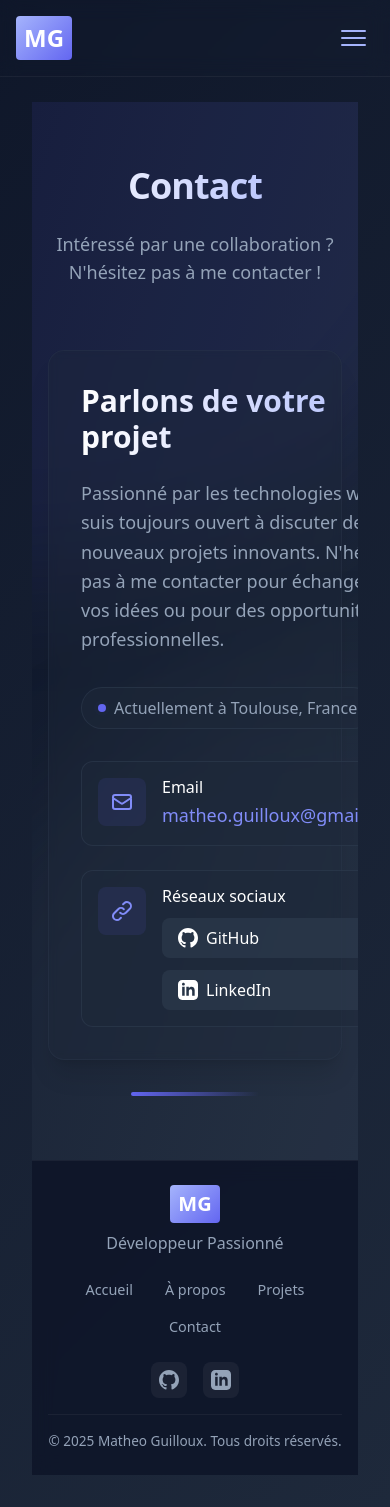
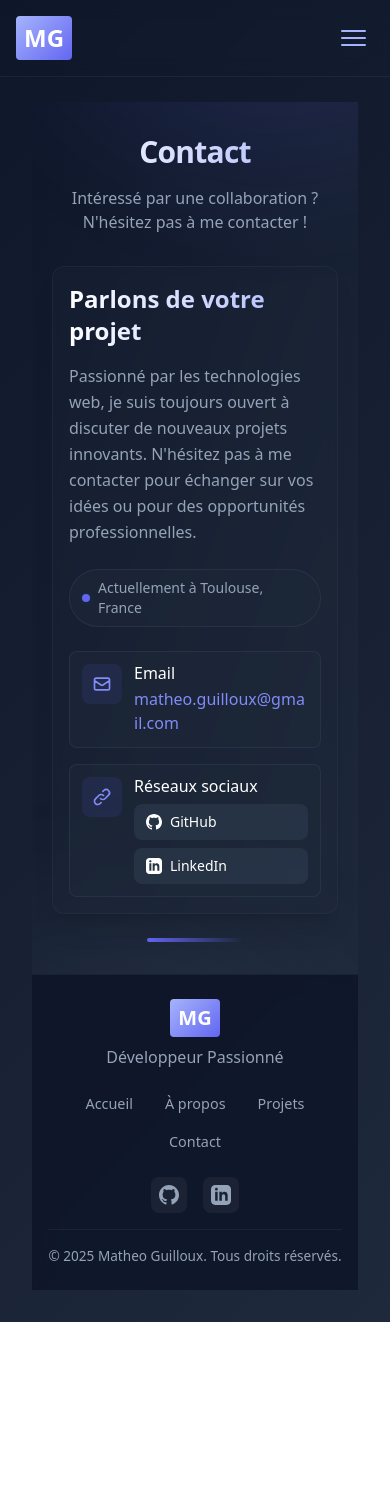
Before and after one commit to CaptainIgl00/portfolio, a Vue app: page /contact in a window 390 px wide. After the commit the page ends 1322 px from the top, so only its background shows below. Built offline with nearby package versions, Linux system fonts and the light colour scheme.

Commit message:
fix: amélioration de la responsivité des composants ProgressBar, SkillCard, TimelineItem et Contact

```diff
--- a/src/components/ProgressBar.vue
+++ b/src/components/ProgressBar.vue
@@ -1,10 +1,10 @@
 <template>
-  <div class="p-2 transition-all duration-300 hover:bg-primary-300/5 hover:translate-x-1 rounded">
-    <div class="flex justify-between items-center mb-2">
-      <span class="text-slate-200 font-medium text-sm">{{ name }}</span>
-      <span class="text-slate-400 text-xs italic">{{ level }}</span>
+  <div class="p-1 sm:p-1.5 md:p-2 transition-all duration-300 hover:bg-primary-300/5 hover:translate-x-1 rounded">
+    <div class="flex justify-between items-center mb-1 sm:mb-1.5 md:mb-2">
+      <span class="text-slate-200 font-medium text-xs sm:text-sm">{{ name }}</span>
+      <span class="text-slate-400 text-[10px] sm:text-xs italic">{{ level }}</span>
     </div>
-    <div class="h-1.5 bg-white/10 rounded overflow-hidden relative">
+    <div class="h-1 sm:h-1.5 bg-white/10 rounded overflow-hidden relative">
       <div
         class="h-full bg-gradient-to-r from-primary-300 to-primary-500 rounded transition-all duration-500 relative z-10"
         :class="{
--- a/src/views/Contact.vue
+++ b/src/views/Contact.vue
@@ -1,80 +1,80 @@
 <template>
-  <div class="min-h-screen bg-gradient-to-br from-slate-900 to-slate-800 py-16 px-4 sm:px-6 lg:px-8 relative overflow-hidden">
+  <div class="min-h-screen bg-gradient-to-br from-slate-900 to-slate-800 py-8 sm:py-12 lg:py-16 px-3 sm:px-6 lg:px-8 relative overflow-hidden">
     <!-- Background decorative elements -->
     <div class="absolute inset-0 overflow-hidden pointer-events-none">
-      <div class="absolute -top-1/2 -right-1/2 w-[1000px] h-[1000px] bg-indigo-500/10 rounded-full blur-3xl"></div>
-      <div class="absolute -bottom-1/2 -left-1/2 w-[1000px] h-[1000px] bg-slate-500/10 rounded-full blur-3xl"></div>
+      <div class="absolute -top-1/2 -right-1/2 w-[500px] sm:w-[750px] lg:w-[1000px] h-[500px] sm:h-[750px] lg:h-[1000px] bg-indigo-500/10 rounded-full blur-3xl"></div>
+      <div class="absolute -bottom-1/2 -left-1/2 w-[500px] sm:w-[750px] lg:w-[1000px] h-[500px] sm:h-[750px] lg:h-[1000px] bg-slate-500/10 rounded-full blur-3xl"></div>
     </div>
 
     <div class="max-w-7xl mx-auto relative">
-      <div class="text-center mb-16">
-        <h1 class="text-4xl md:text-6xl font-bold bg-gradient-to-r from-white to-indigo-300 bg-clip-text text-transparent mb-6 tracking-tight">
+      <div class="text-center mb-8 sm:mb-12 lg:mb-16">
+        <h1 class="text-3xl sm:text-4xl lg:text-6xl font-bold bg-gradient-to-r from-white to-indigo-300 bg-clip-text text-transparent mb-4 sm:mb-6 tracking-tight">
           Contact
         </h1>
-        <p class="text-slate-400 text-lg md:text-xl max-w-2xl mx-auto">
+        <p class="text-slate-400 text-base sm:text-lg lg:text-xl max-w-2xl mx-auto px-4">
           Intéressé par une collaboration ? N'hésitez pas à me contacter !
         </p>
       </div>
 
-      <div class="max-w-4xl mx-auto">
+      <div class="max-w-4xl mx-auto px-2 sm:px-4">
         <!-- Contact Info Section -->
-        <div class="bg-slate-800/30 backdrop-blur-sm border border-slate-700/30 rounded-2xl p-8 md:p-12 transition duration-300 hover:border-indigo-500/20 shadow-xl">
-          <div class="grid md:grid-cols-2 gap-8 md:gap-12">
+        <div class="bg-slate-800/30 backdrop-blur-sm border border-slate-700/30 rounded-xl sm:rounded-2xl p-4 sm:p-8 lg:p-12 transition duration-300 hover:border-indigo-500/20 shadow-xl">
+          <div class="grid sm:grid-cols-1 md:grid-cols-2 gap-6 md:gap-8 lg:gap-12">
             <div>
-              <h2 class="text-3xl font-bold bg-gradient-to-r from-white to-indigo-300 bg-clip-text text-transparent mb-6">
+              <h2 class="text-2xl sm:text-3xl font-bold bg-gradient-to-r from-white to-indigo-300 bg-clip-text text-transparent mb-4 sm:mb-6">
                 Parlons de votre projet
               </h2>
 
-              <p class="text-slate-400 text-lg leading-relaxed">
+              <p class="text-slate-400 text-base sm:text-lg leading-relaxed">
                 Passionné par les technologies web, je suis toujours ouvert à discuter de nouveaux projets innovants. N'hésitez pas à me contacter pour échanger sur vos idées ou pour des opportunités professionnelles.
               </p>
 
               <!-- Location with animation -->
-              <div class="mt-8 inline-flex items-center space-x-2 bg-slate-800/50 px-4 py-2 rounded-full border border-slate-700/50">
+              <div class="mt-6 sm:mt-8 inline-flex items-center space-x-2 bg-slate-800/50 px-3 sm:px-4 py-2 rounded-full border border-slate-700/50">
                 <div class="relative">
                   <div class="w-2 h-2 bg-indigo-500 rounded-full"></div>
                   <div class="w-2 h-2 bg-indigo-500 rounded-full absolute top-0 left-0 animate-ping"></div>
                 </div>
-                <span class="text-slate-400">Actuellement à Toulouse, France</span>
+                <span class="text-slate-400 text-sm sm:text-base">Actuellement à Toulouse, France</span>
               </div>
             </div>
 
-            <div class="space-y-6">
+            <div class="space-y-4 sm:space-y-6">
               <!-- Email -->
-              <div class="group flex items-start space-x-4 p-4 bg-slate-800/50 rounded-xl border border-slate-700/50 transition duration-300 hover:border-indigo-500/30 hover:transform hover:-translate-y-1">
-                <div class="flex-shrink-0 w-12 h-12 flex items-center justify-center bg-indigo-500/10 rounded-lg text-indigo-400 group-hover:scale-110 transition duration-300">
-                  <svg xmlns="http://www.w3.org/2000/svg" class="h-6 w-6" fill="none" viewBox="0 0 24 24" stroke="currentColor">
+              <div class="group flex items-start space-x-3 sm:space-x-4 p-3 sm:p-4 bg-slate-800/50 rounded-lg sm:rounded-xl border border-slate-700/50 transition duration-300 hover:border-indigo-500/30 hover:transform hover:-translate-y-1">
+                <div class="flex-shrink-0 w-10 sm:w-12 h-10 sm:h-12 flex items-center justify-center bg-indigo-500/10 rounded-lg text-indigo-400 group-hover:scale-110 transition duration-300">
+                  <svg xmlns="http://www.w3.org/2000/svg" class="h-5 sm:h-6 w-5 sm:w-6" fill="none" viewBox="0 0 24 24" stroke="currentColor">
                     <path stroke-linecap="round" stroke-linejoin="round" stroke-width="2" d="M3 8l7.89 5.26a2 2 0 002.22 0L21 8M5 19h14a2 2 0 002-2V7a2 2 0 00-2-2H5a2 2 0 00-2 2v10a2 2 0 002 2z" />
                   </svg>
                 </div>
-                <div>
+                <div class="flex-grow min-w-0">
                   <h3 class="text-white font-medium mb-1 group-hover:text-indigo-300 transition-colors">Email</h3>
-                  <a href="mailto:matheo.guilloux@gmail.com" class="text-indigo-400 hover:text-indigo-300 transition-colors text-lg">
+                  <a href="mailto:matheo.guilloux@gmail.com" class="text-indigo-400 hover:text-indigo-300 transition-colors text-base sm:text-lg break-all">
                     matheo.guilloux@gmail.com
                   </a>
                 </div>
               </div>
 
               <!-- Social Links -->
-              <div class="group flex items-start space-x-4 p-4 bg-slate-800/50 rounded-xl border border-slate-700/50 transition duration-300 hover:border-indigo-500/30 hover:transform hover:-translate-y-1">
-                <div class="flex-shrink-0 w-12 h-12 flex items-center justify-center bg-indigo-500/10 rounded-lg text-indigo-400 group-hover:scale-110 transition duration-300">
-                  <svg xmlns="http://www.w3.org/2000/svg" class="h-6 w-6" fill="none" viewBox="0 0 24 24" stroke="currentColor">
+              <div class="group flex items-start space-x-3 sm:space-x-4 p-3 sm:p-4 bg-slate-800/50 rounded-lg sm:rounded-xl border border-slate-700/50 transition duration-300 hover:border-indigo-500/30 hover:transform hover:-translate-y-1">
+                <div class="flex-shrink-0 w-10 sm:w-12 h-10 sm:h-12 flex items-center justify-center bg-indigo-500/10 rounded-lg text-indigo-400 group-hover:scale-110 transition duration-300">
+                  <svg xmlns="http://www.w3.org/2000/svg" class="h-5 sm:h-6 w-5 sm:w-6" fill="none" viewBox="0 0 24 24" stroke="currentColor">
                     <path stroke-linecap="round" stroke-linejoin="round" stroke-width="2" d="M13.828 10.172a4 4 0 00-5.656 0l-4 4a4 4 0 105.656 5.656l1.102-1.101m-.758-4.899a4 4 0 005.656 0l4-4a4 4 0 00-5.656-5.656l-1.1 1.1" />
                   </svg>
                 </div>
-                <div class="flex-grow">
-                  <h3 class="text-white font-medium mb-3 group-hover:text-indigo-300 transition-colors">Réseaux sociaux</h3>
-                  <div class="flex flex-col sm:flex-row gap-3">
+                <div class="flex-grow min-w-0">
+                  <h3 class="text-white font-medium mb-2 sm:mb-3 group-hover:text-indigo-300 transition-colors">Réseaux sociaux</h3>
+                  <div class="flex flex-col xs:flex-row gap-2 sm:gap-3">
                     <a href="https://github.com/captainigl00" target="_blank"
-                      class="inline-flex items-center px-4 py-2 bg-slate-700/50 text-white rounded-lg hover:bg-slate-600/50 transition duration-300 hover:transform hover:scale-105">
-                      <svg class="w-5 h-5 mr-2" fill="currentColor" viewBox="0 0 24 24">
+                      class="inline-flex items-center px-3 sm:px-4 py-2 bg-slate-700/50 text-white rounded-lg text-sm sm:text-base hover:bg-slate-600/50 transition duration-300 hover:transform hover:scale-105">
+                      <svg class="w-4 sm:w-5 h-4 sm:h-5 mr-2" fill="currentColor" viewBox="0 0 24 24">
                         <path d="M12 0c-6.626 0-12 5.373-12 12 0 5.302 3.438 9.8 8.207 11.387.599.111.793-.261.793-.577v-2.234c-3.338.726-4.033-1.416-4.033-1.416-.546-1.387-1.333-1.756-1.333-1.756-1.089-.745.083-.729.083-.729 1.205.084 1.839 1.237 1.839 1.237 1.07 1.834 2.807 1.304 3.492.997.107-.775.418-1.305.762-1.604-2.665-.305-5.467-1.334-5.467-5.931 0-1.311.469-2.381 1.236-3.221-.124-.303-.535-1.524.117-3.176 0 0 1.008-.322 3.301 1.23.957-.266 1.983-.399 3.003-.404 1.02.005 2.047.138 3.006.404 2.291-1.552 3.297-1.23 3.297-1.23.653 1.653.242 2.874.118 3.176.77.84 1.235 1.911 1.235 3.221 0 4.609-2.807 5.624-5.479 5.921.43.372.823 1.102.823 2.222v3.293c0 .319.192.694.801.576 4.765-1.589 8.199-6.086 8.199-11.386 0-6.627-5.373-12-12-12z"/>
                       </svg>
                       GitHub
                     </a>
                     <a href="https://linkedin.com/in/mathéo-guilloux" target="_blank"
-                      class="inline-flex items-center px-4 py-2 bg-slate-700/50 text-white rounded-lg hover:bg-slate-600/50 transition duration-300 hover:transform hover:scale-105">
-                      <svg class="w-5 h-5 mr-2" fill="currentColor" viewBox="0 0 24 24">
+                      class="inline-flex items-center px-3 sm:px-4 py-2 bg-slate-700/50 text-white rounded-lg text-sm sm:text-base hover:bg-slate-600/50 transition duration-300 hover:transform hover:scale-105">
+                      <svg class="w-4 sm:w-5 h-4 sm:h-5 mr-2" fill="currentColor" viewBox="0 0 24 24">
                         <path d="M19 0h-14c-2.761 0-5 2.239-5 5v14c0 2.761 2.239 5 5 5h14c2.762 0 5-2.239 5-5v-14c0-2.761-2.238-5-5-5zm-11 19h-3v-11h3v11zm-1.5-12.268c-.966 0-1.75-.79-1.75-1.764s.784-1.764 1.75-1.764 1.75.79 1.75 1.764-.783 1.764-1.75 1.764zm13.5 12.268h-3v-5.604c0-3.368-4-3.113-4 0v5.604h-3v-11h3v1.765c1.396-2.586 7-2.777 7 2.476v6.759z"/>
                       </svg>
                       LinkedIn
@@ -87,8 +87,8 @@
         </div>
 
         <!-- Bottom decorative bar -->
-        <div class="mt-8 flex justify-center">
-          <div class="h-1 w-32 bg-gradient-to-r from-indigo-500 to-transparent rounded-full"></div>
+        <div class="mt-6 sm:mt-8 flex justify-center">
+          <div class="h-1 w-24 sm:w-32 bg-gradient-to-r from-indigo-500 to-transparent rounded-full"></div>
         </div>
       </div>
     </div>
```
Also changed, not shown: src/components/SkillCard.vue (+6 -6 lines), src/components/TimelineItem.vue (+8 -12 lines).
